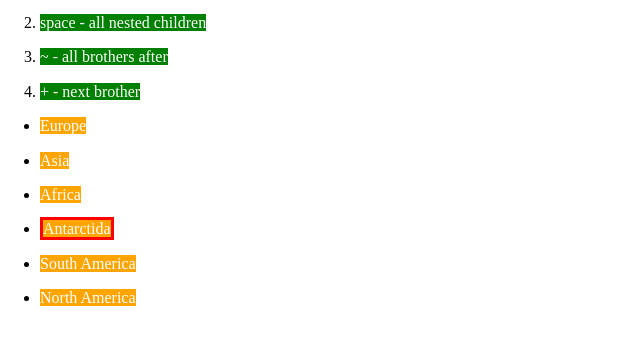
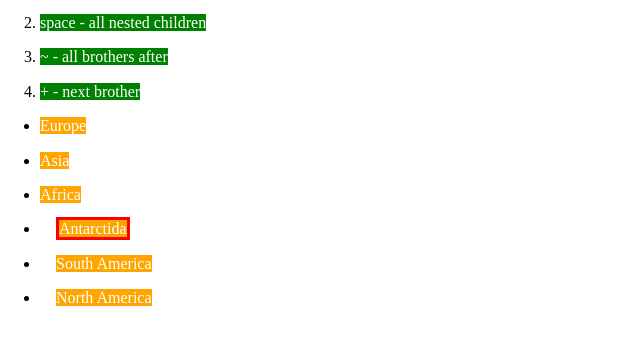
Before and after one commit to YDobryansky/lesson4-3, a plain HTML site: page index.html in a window 1280 px wide. Shown: the part 100-444 px from the top of the page, without its empty margins (0-640 px from the left). Drawn offline with nearby package versions, Linux system fonts and the light colour scheme.

Commit message:
Update selectors.css

```diff
--- a/selectors.css
+++ b/selectors.css
@@ -12,3 +12,6 @@ ul span {
 #special + li > span{
   border: 3px solid red;
 }
+ul li:nth-child(n+4) {
+  padding-left: 16px;
+}
```
